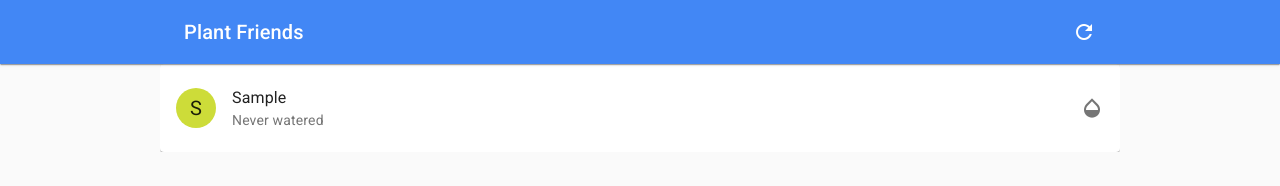
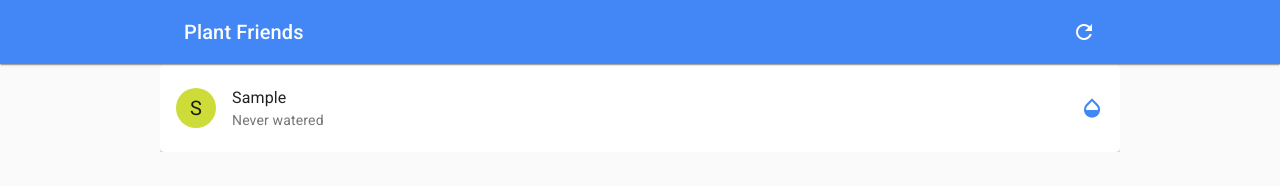
Before and after one commit to thunderlabs-tech/plant-friends, a React (Create React App) app in the folder clients/web-app/: page / in a window 1280 px wide. Both pictures are taken after typing "Sample" into the empty fields and a click on the button "add". Shown: the top 186 px of the page. Built offline with nearby package versions, Linux system fonts and the light colour scheme.

Commit message:
Make "water plant" action icon blue

```diff
--- a/clients/web-app/src/plants/PlantListScreen.tsx
+++ b/clients/web-app/src/plants/PlantListScreen.tsx
@@ -100,7 +100,7 @@ const PlantListScreen: React.FC<WithStyles<typeof styles> & PlantListScreenProps
                     <Tooltip title="Needs to be watered">
                       <ListItemSecondaryAction onClick={() => onWaterPlant(plant)}>
                         <IconButton edge="end" aria-label="done">
-                          <Icon>opacity</Icon>
+                          <Icon color="primary">opacity</Icon>
                         </IconButton>
                       </ListItemSecondaryAction>
                     </Tooltip>
```
